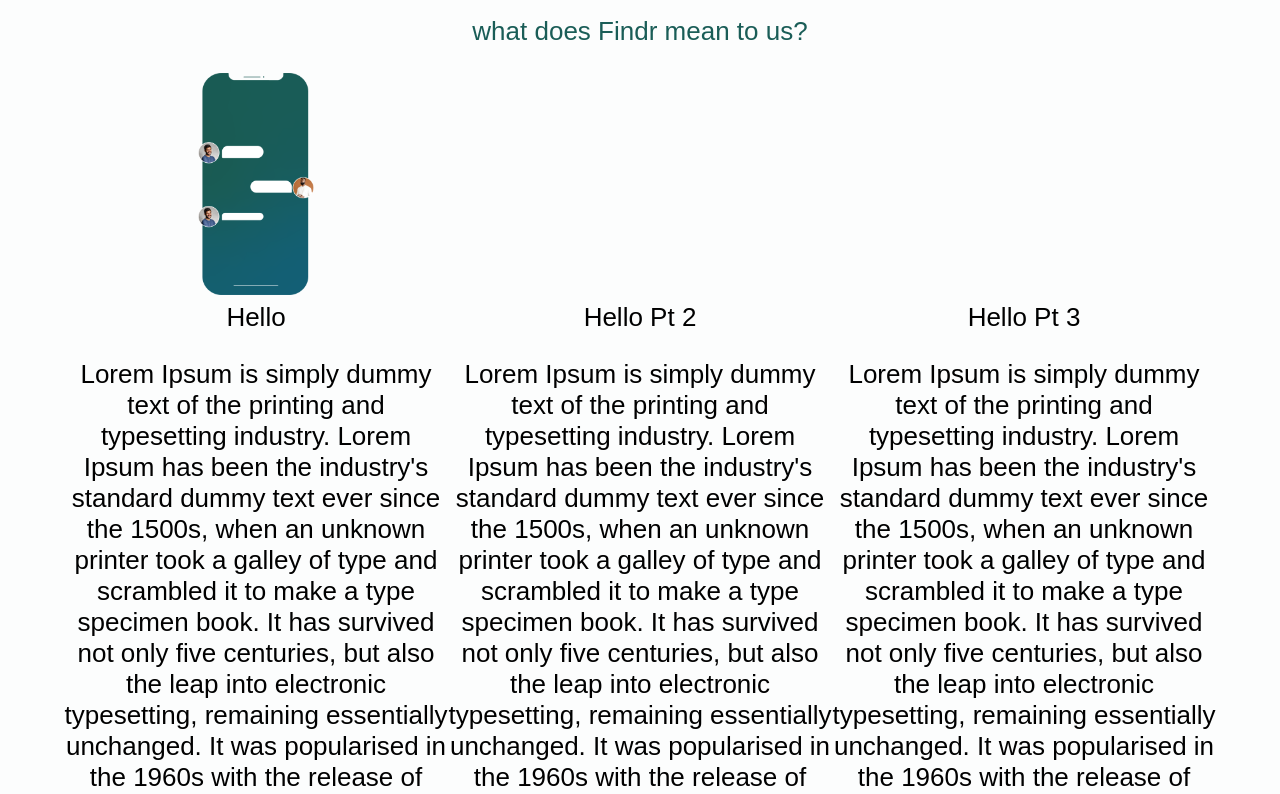
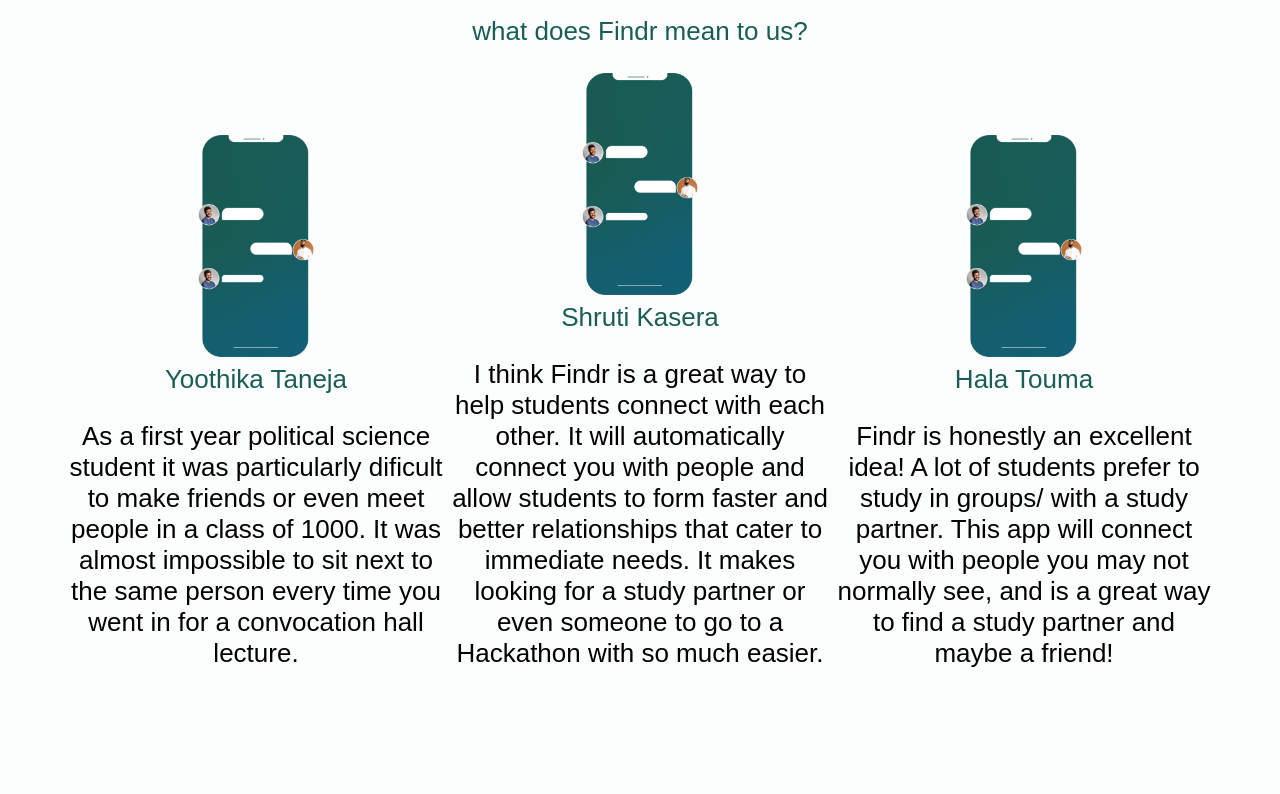
Before and after one commit to IbrahimFazili/findr-website, a React (Create React App) app: page /AboutUs in a window 1280 px wide. Shown: the part 1620-2414 px from the top of the page. Built offline with nearby package versions, Linux system fonts and the light colour scheme; a web font is replaced by a local one.

Commit message:
more work done

```diff
--- a/src/App.css
+++ b/src/App.css
@@ -615,7 +615,6 @@
 }
 
 .links ul {
-  margin-left: 80%;
   text-align: center;
   vertical-align: middle;
 }
--- a/src/Components/About.js
+++ b/src/Components/About.js
@@ -40,6 +40,7 @@
           display: "inline-block",
           width: "30%",
           verticalAlign: "top",
+          marginTop: "4%",
           marginRight: "5%",
         }}
       >
--- a/src/Components/WhatMeans.js
+++ b/src/Components/WhatMeans.js
@@ -9,49 +9,80 @@
       <p style={{ color: "#1a5d57", marginTop: "5%" }}>
         what does Findr mean to us?
       </p>
-      <div>
+      <div style={{ display: "inline-block" }}>
         <Card style={{ display: "inline-block", width: "30%" }}>
           <Card.Img style={{ width: "30%" }} src={Chat} />
-          <Card.Title>Hello</Card.Title>
-          <Card.Text>
-            Lorem Ipsum is simply dummy text of the printing and typesetting
-            industry. Lorem Ipsum has been the industry's standard dummy text
-            ever since the 1500s, when an unknown printer took a galley of type
-            and scrambled it to make a type specimen book. It has survived not
-            only five centuries, but also the leap into electronic typesetting,
-            remaining essentially unchanged. It was popularised in the 1960s
-            with the release of Letraset sheets containing Lorem Ipsum passages,
-            and more recently with desktop publishing software like Aldus
-            PageMaker including versions of Lorem Ipsum.
-          </Card.Text>
+          <Card.Title style={{ color: "#1a5d57" }}>Yoothika Taneja</Card.Title>
+          <Card.Body>
+            {/* <p>
+              As a first year political science student it was particularly
+              dificult to make friends or even meet people in a class of 1000.
+              It was almost impossible to sit next to the same person every time
+              you went in for a convocation hall lecture.
+            </p>
+            <p>
+              with findr, it is most certain that connectivity between students
+              will get better. students can meet other students they share a
+              class with much prior to their first lecture. Unlike other apps,
+              that allow you to "join" class groups with 100+ students already
+              in it. Findr will help you form a one to one relationship with
+              your classmates.
+            </p> */}
+            <p>
+              As a first year political science student it was particularly
+              dificult to make friends or even meet people in a class of 1000.
+              It was almost impossible to sit next to the same person every time
+              you went in for a convocation hall lecture.
+            </p>
+          </Card.Body>
         </Card>
         <Card style={{ display: "inline-block", width: "30%" }}>
-          <Card.Title>Hello Pt 2</Card.Title>
-          <Card.Text>
-            Lorem Ipsum is simply dummy text of the printing and typesetting
-            industry. Lorem Ipsum has been the industry's standard dummy text
-            ever since the 1500s, when an unknown printer took a galley of type
-            and scrambled it to make a type specimen book. It has survived not
-            only five centuries, but also the leap into electronic typesetting,
-            remaining essentially unchanged. It was popularised in the 1960s
-            with the release of Letraset sheets containing Lorem Ipsum passages,
-            and more recently with desktop publishing software like Aldus
-            PageMaker including versions of Lorem Ipsum.
-          </Card.Text>
+          <Card.Img style={{ width: "30%" }} src={Chat} />
+          <Card.Title style={{ color: "#1a5d57" }}>Shruti Kasera</Card.Title>
+          <Card.Body style={{ width: "100%" }}>
+            {/* <p>I think Findr is a great way to help students connect with each other.
+                  It will automatically connect you with people and allow students to form
+                  faster and better relationships that cater to immediate needs. It makes looking
+                  for a study partner or even someone to go to a Hackathon with so much easier.
+              </p>
+              <p>Going into first year, finding new friends will be a challenge, but Findr will
+                  make that process so much simpler. With such large classes, that are now going
+                  to be online, meeting people will become even more difficult. Findr will ensure
+                  that I can still be connected to my classmates even from home.
+              </p> */}
+            <p>
+              I think Findr is a great way to help students connect with each
+              other. It will automatically connect you with people and allow
+              students to form faster and better relationships that cater to
+              immediate needs. It makes looking for a study partner or even
+              someone to go to a Hackathon with so much easier.
+            </p>
+          </Card.Body>
         </Card>
         <Card style={{ display: "inline-block", width: "30%" }}>
-          <Card.Title>Hello Pt 3</Card.Title>
-          <Card.Text>
-            Lorem Ipsum is simply dummy text of the printing and typesetting
-            industry. Lorem Ipsum has been the industry's standard dummy text
-            ever since the 1500s, when an unknown printer took a galley of type
-            and scrambled it to make a type specimen book. It has survived not
-            only five centuries, but also the leap into electronic typesetting,
-            remaining essentially unchanged. It was popularised in the 1960s
-            with the release of Letraset sheets containing Lorem Ipsum passages,
-            and more recently with desktop publishing software like Aldus
-            PageMaker including versions of Lorem Ipsum.
-          </Card.Text>
+          <Card.Img style={{ width: "30%" }} src={Chat} />
+          <Card.Title style={{ color: "#1a5d57" }}>Hala Touma</Card.Title>
+          <Card.Body>
+            {/* <p>
+              Findr is honestly an excellent idea! A lot of students prefer to
+              study in groups/ with a study partner. This app will connect you
+              with people you may not normally see, and is a great way to find a
+              study partner and maybe a friend!
+            </p>
+            <p>
+              Usually, it is tough to talk to people in university generally; it
+              is even tougher to find people that stick with you and are
+              interested in being a study partner. Findr would help by allowing
+              users to have easier access to focused people with similar study
+              habits.
+            </p> */}
+            <p>
+              Findr is honestly an excellent idea! A lot of students prefer to
+              study in groups/ with a study partner. This app will connect you
+              with people you may not normally see, and is a great way to find a
+              study partner and maybe a friend!
+            </p>
+          </Card.Body>
         </Card>
       </div>
     </div>
```
